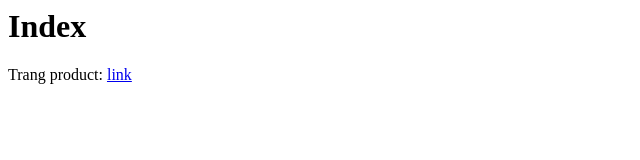
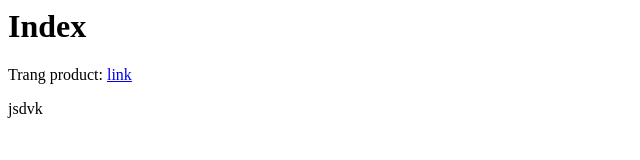
Before and after one commit to quyphamthienphudev/vd-oss-nhom14, a plain HTML site: page index.html in a window 1280 px wide. Shown: the full height of the page, 0-640 px from the left. Drawn offline with Linux system fonts and the light colour scheme.

Commit message:
Add additional paragraph to index.html

```diff
--- a/index.html
+++ b/index.html
@@ -1,3 +1,4 @@
 <h1>Index</h1>
 <p></p>
 <p>Trang product: <a href="product.html">link</a></p>
+<p>jsdvk</p>
```
